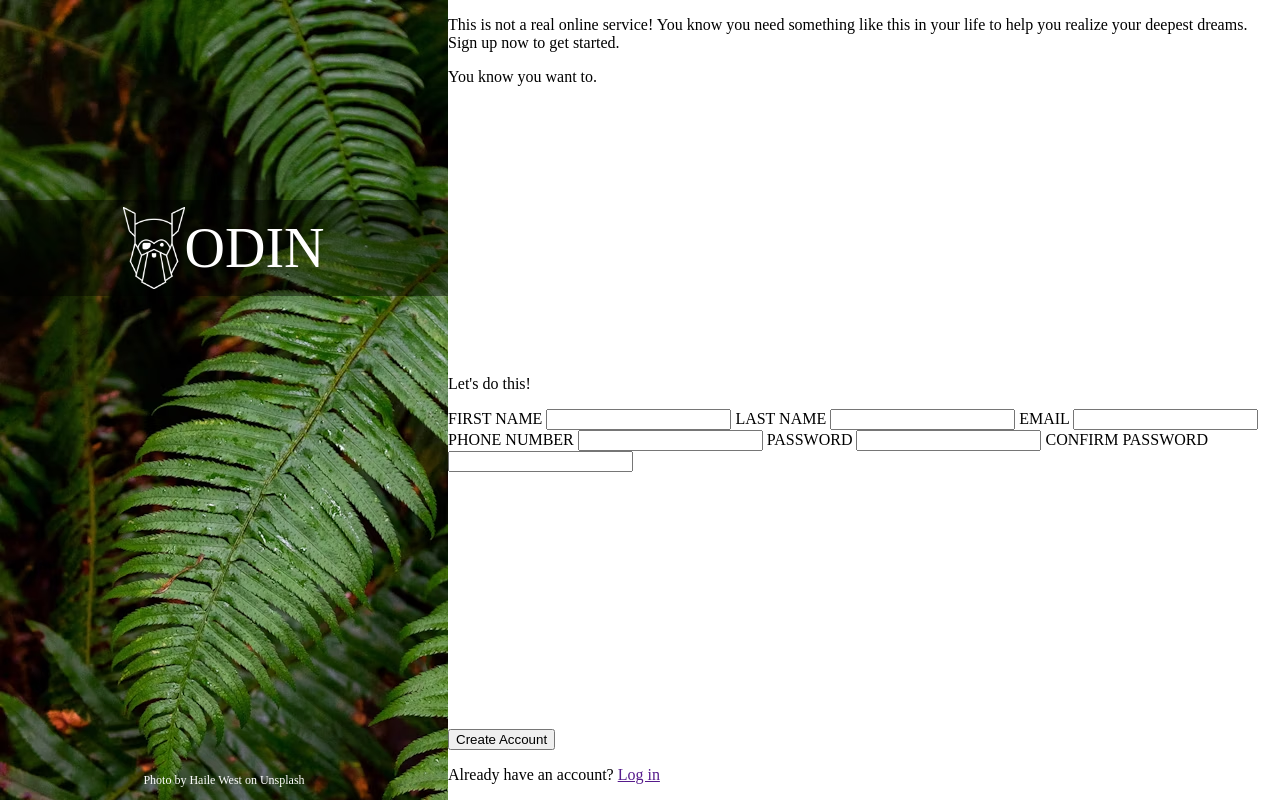
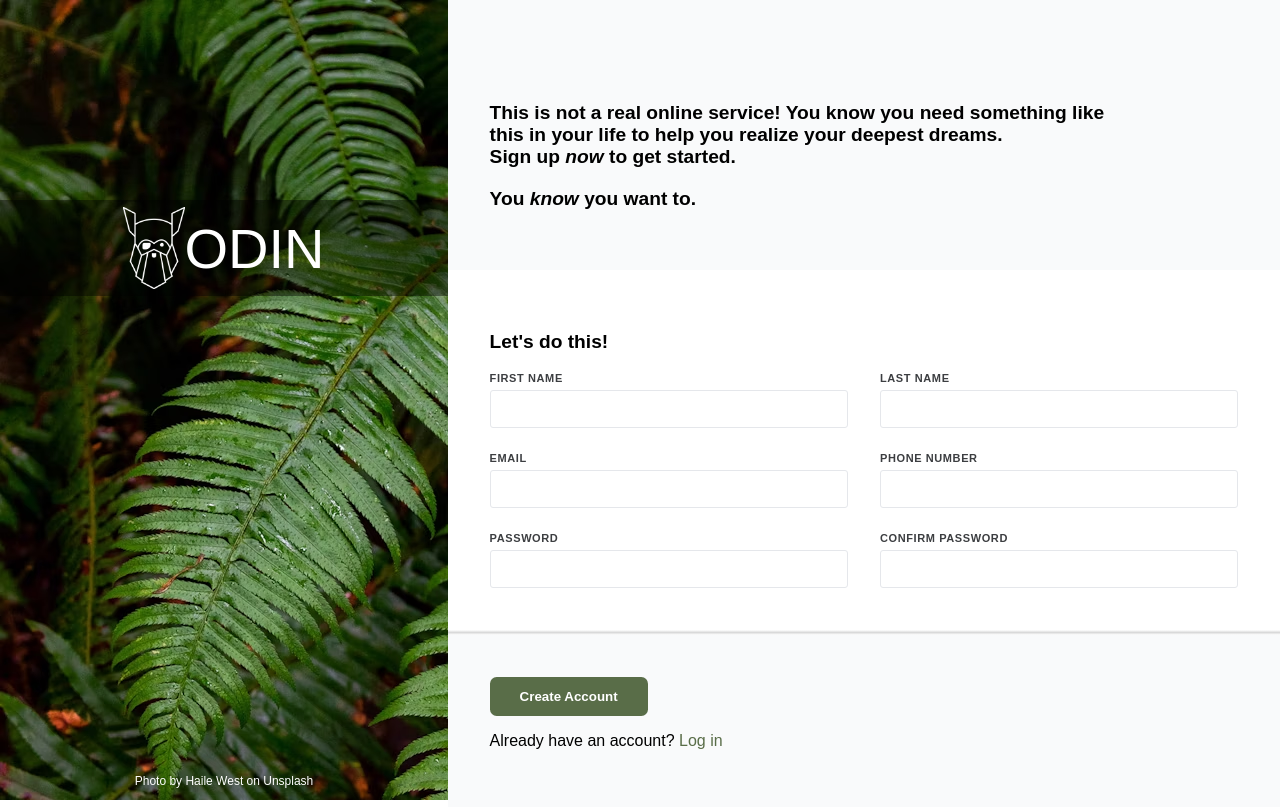
Before and after one commit to Daves26/sign-up-form, a plain HTML site: page index.html in a window 1280 px wide. Drawn offline with Linux system fonts and the light colour scheme.

Commit message:
form completed

```diff
--- a/index.html
+++ b/index.html
@@ -20,31 +20,47 @@
 
     <div class="right-panel">
         <div class="headline">
-            <p>This is not a real online service! You know you need something like this in your life to help you realize your deepest dreams. Sign up now to get started.</p>
-            <p>You know you want to.</p>
+            <p>This is not a real online service! You know you need something like this in your life to help you realize your deepest dreams.<br>
+                Sign up <em>now</em> to get started.</p>
+            <p>You <em>know</em> you want to.</p>
         </div>
         <div class="form-container">
             <p>Let's do this!</p>
-            <form>
+            <form class="form">
+                <div class="grid">
+                    <div class="field">
                         <label for="first-name">FIRST NAME</label>
                         <input id="first-name" name="first-name" type="text">
+                    </div>
 
+                    <div class="field">
                         <label for="last-name">LAST NAME</label>
                         <input id="last-name" name="last-name" type="text">
+                    </div>
 
+                    <div class="field">
                         <label for="email">EMAIL</label>
                         <input id="email" name="email" type="email">
+                    </div>
 
+                    <div class="field">
                         <label for="phone-number">PHONE NUMBER</label>
                         <input id="phone-number" name="phone-number" type="number">
+                    </div>
 
+                    <div class="field">
                         <label for="password">PASSWORD</label>
                         <input id="password" name="password" type="password">
+                    </div>
 
+                    <div class="field">
                         <label for="confirm-password">CONFIRM PASSWORD</label>
                         <input id="confirm-password" name="confirm-password" type="password">
+                    </div>
+                </div>
             </form>
         </div>
+        <div class="divider"></div>
         <div class="create-or-login">
             <div class="button-container">
                 <button type="submit">Create Account</button>
--- a/styles.css
+++ b/styles.css
@@ -1,6 +1,7 @@
 body {
     display: flex;
     margin: 0;
+    font-family: Arial, Helvetica, sans-serif;
 }
 
 .left-panel {
@@ -43,3 +44,85 @@ body {
     flex-direction: column;
     justify-content: space-between;
 }
+
+.headline {
+    background-color: #f9fafb;
+    padding: 5%;
+    padding-top: 10%;
+    padding-right: 20%;
+    font-weight: bold;
+    font-size: larger;
+}
+
+.form-container {
+    padding: 5%;
+}
+
+.create-or-login {
+    background-color: #f9fafb;
+    padding: 5%;
+}
+
+.form-container > p {
+    font-weight: bold;
+    font-size: larger;
+
+}
+.form {
+    max-width: 900px;
+}
+
+.grid {
+    display: grid;
+    grid-template-columns: repeat(2, 1fr);
+    gap: 24px 32px;
+}
+
+.field {
+  display: flex;
+  flex-direction: column;
+}
+
+label {
+  font-size: 11px;
+  font-weight: 600;
+  letter-spacing: 0.6px;
+  color: #3c3e41;
+  margin-bottom: 6px;
+}
+
+input {
+  height: 36px;
+  padding: 0 10px;
+  border: 1px solid #e5e7eb;
+  border-radius: 3px;
+  font-size: 14px;
+  outline: none;
+}
+
+.divider {
+  height: 5px;
+  width: 100%;
+  background: linear-gradient(
+    to bottom,
+    transparent,
+    rgba(0, 0, 0, 0.15),
+    transparent
+  );
+  margin: 0px;
+  padding: 0px;
+}
+
+button {
+    font-weight: bold;
+    color: white;
+    background-color: #596D48;
+    border: 2px;
+    padding: 12px 30px;
+    border-radius: 0.5em;
+}
+
+a {
+    color: #596D48;
+    text-decoration: none;
+}
```
Lines whose indentation alone changed are shown as unchanged.
